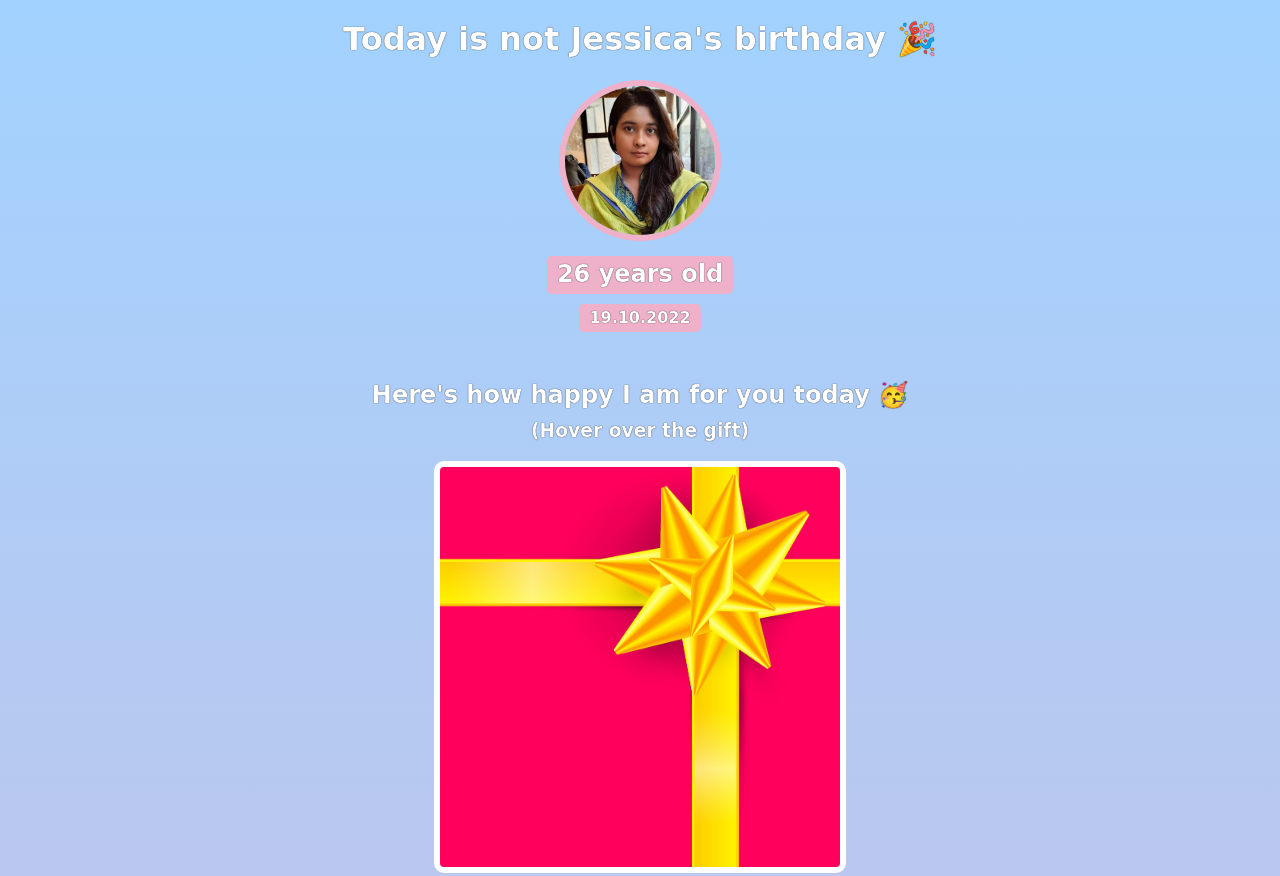
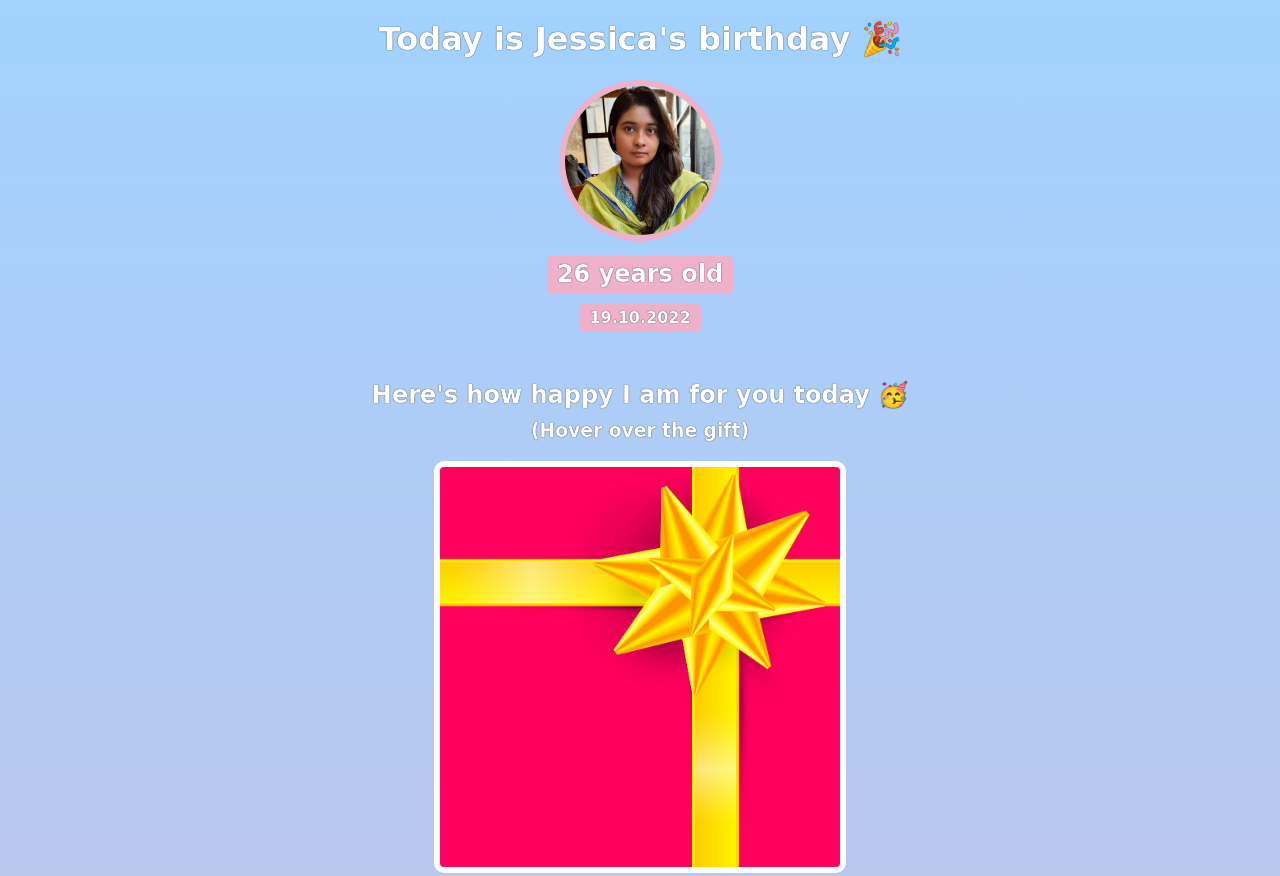
Before and after one commit to ofikhan/birthday-gift, a plain HTML site: page index.html in a window 1280 px wide. Shown: the top 876 px of the page. Drawn offline with nearby package versions, Linux system fonts and the light colour scheme; a web font is replaced by a local one.

Commit message:
change back to original

```diff
--- a/index.html
+++ b/index.html
@@ -10,7 +10,7 @@
 
 <body>
     <div id="header">
-        <h1>Today is not Jessica's birthday 🎉</h1>
+        <h1>Today is Jessica's birthday 🎉</h1>
         <img id="bff-img" src="images/atia.jpg" />
         <h2 id="bday-age">26 years old</h2>
         <h4 id="bday-date">19.10.2022</h4>
```
